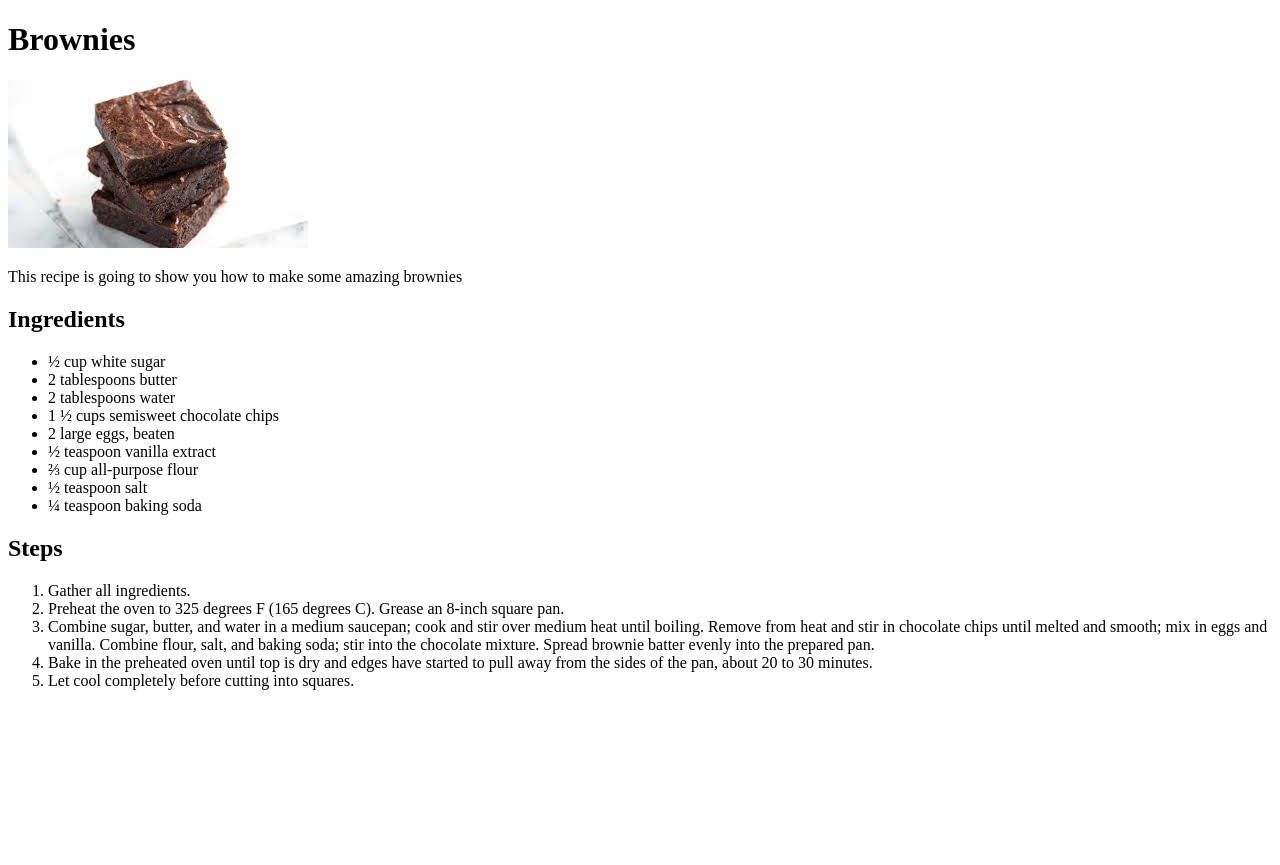
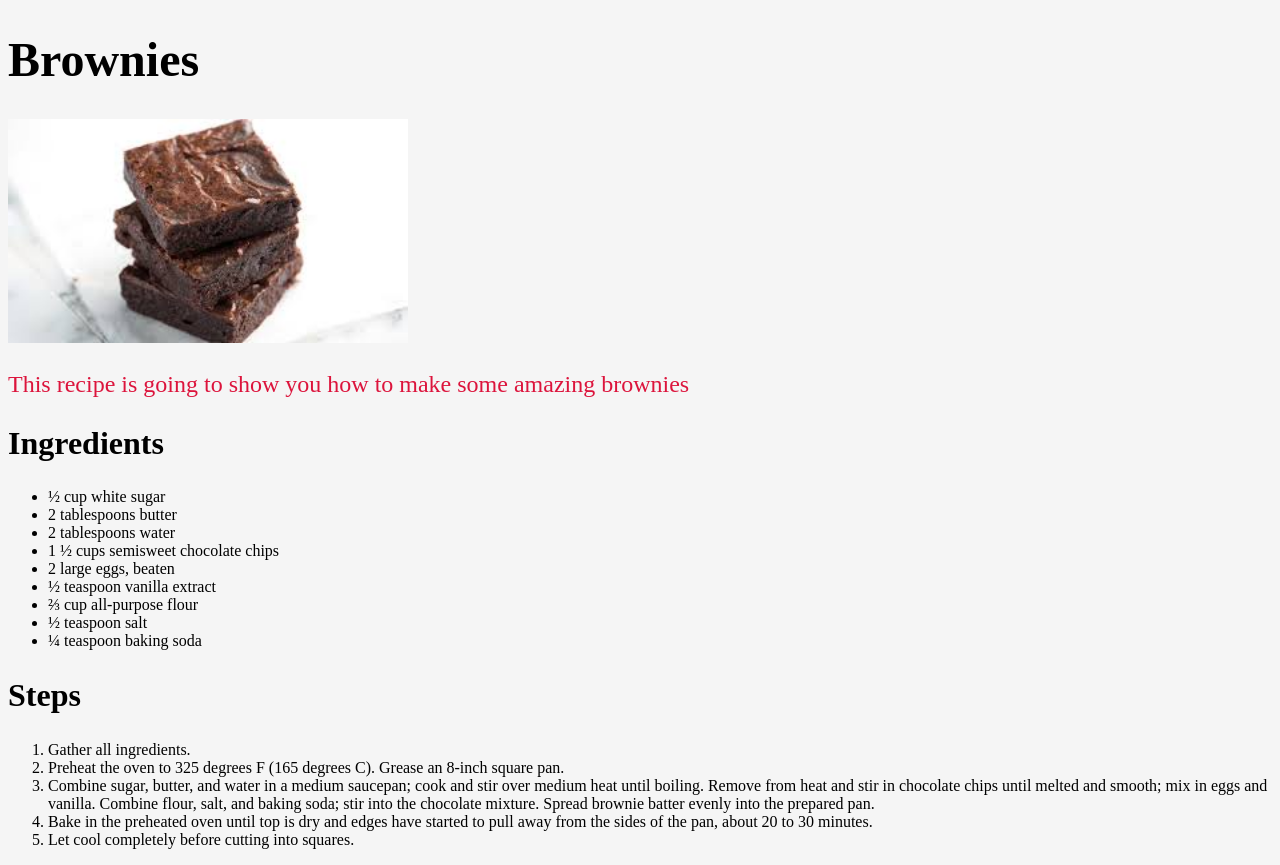
Before and after one commit to Ivan-Diaz-Code/odin-recipes, a plain HTML site: page recipes/brownies.html in a window 1280 px wide. Before the commit the page ends 800 px from the top, so only its background shows below. Drawn offline with Linux system fonts and the light colour scheme.

Commit message:
some practice CSS

```diff
--- a/recipes/brownies.html
+++ b/recipes/brownies.html
@@ -4,11 +4,14 @@
     <meta charset="UTF-8" />
     <meta name="viewport" content="width=device-width, initial-scale=1.0" />
     <title>Brownies</title>
+    <link rel="stylesheet" href="/styles.css" />
   </head>
   <body>
     <h1>Brownies</h1>
     <img src="/images/brownie.jpg" alt="Picture of brownies" />
-    <p>This recipe is going to show you how to make some amazing brownies</p>
+    <p class="descriptionP">
+      This recipe is going to show you how to make some amazing brownies
+    </p>
     <h2>Ingredients</h2>
     <ul>
       <li>½ cup white sugar</li>
--- /dev/null
+++ b/styles.css
@@ -0,0 +1,20 @@
+body{
+    background-color: whitesmoke;
+}
+img{
+    width: 400px;
+    height: auto;
+}
+
+h1{
+    font-size: 48px;
+}
+
+h2{
+    font-size: 32px;
+}
+
+.descriptionP{
+    font-size: 24px;
+    color: crimson;
+}
```
Also changed, not shown: index.html (+1 -0 lines), recipes/chipotlechicken.html (+2 -1 lines), recipes/cookies.html (+4 -1 lines).
